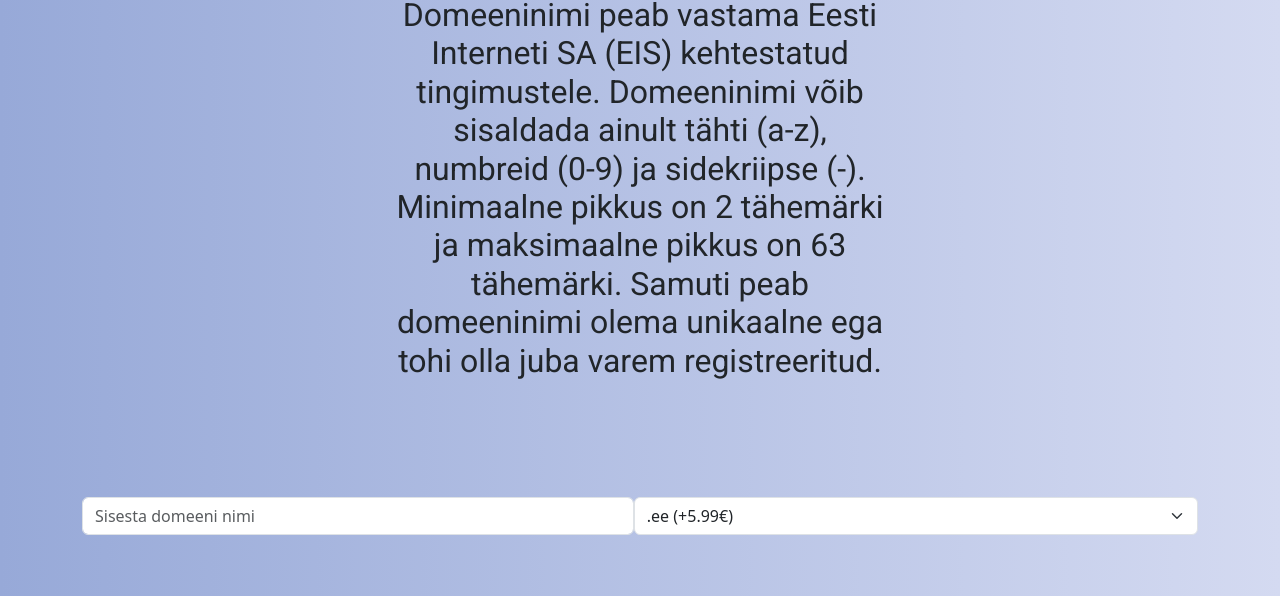
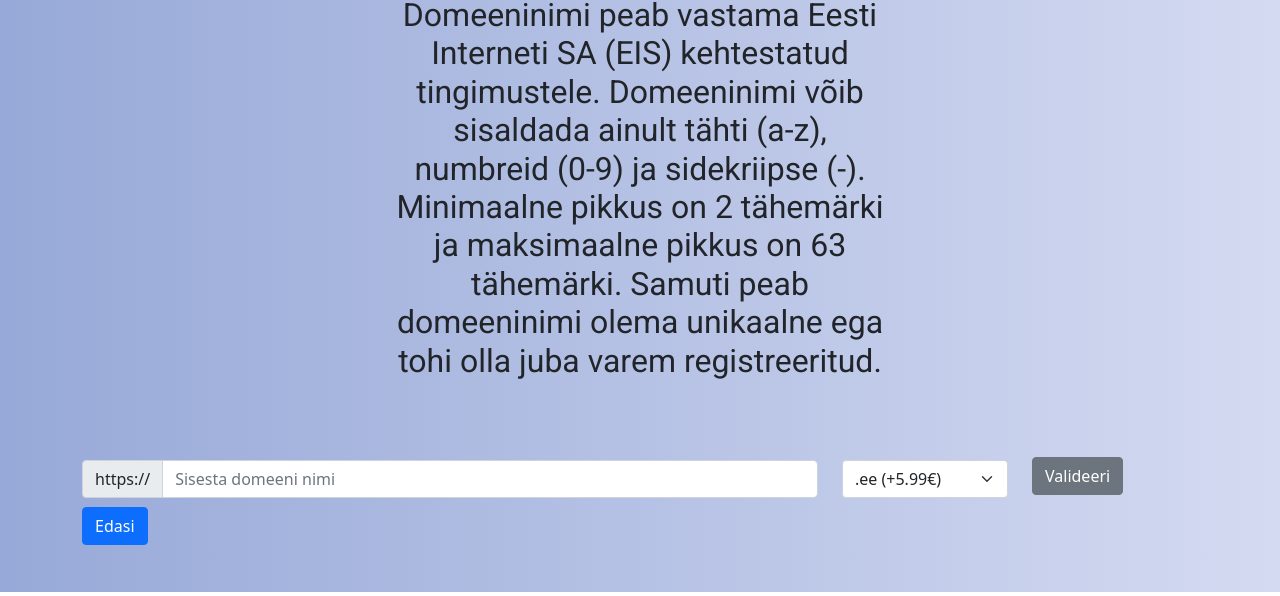
Before and after one commit to olafavasalu/HTML-CSS, a plain HTML site: page indexnew.html in a window 1280 px wide. Shown: the part 208-804 px from the top of the page. Drawn offline with nearby package versions, Linux system fonts and the light colour scheme; files that its build step writes are made by us from their sources; a small style sheet from the web is missing.

Commit message:
Update indexnew.html

```diff
--- a/indexnew.html
+++ b/indexnew.html
@@ -4,8 +4,8 @@
 <head>
     <meta http-equiv="Content-Type" content="text/html; charset=UTF-8">
     <title>Domeeni registeerimise vorm</title>
-    <link href="https://cdn.jsdelivr.net/npm/bootstrap@5.3.2/dist/css/bootstrap.min.css" rel="stylesheet"
-        integrity="sha384-T3c6CoIi6uLrA9Tneoa7RxnatzjcDSCmG1MXxSR1GAsXEV/Dwwykc2MPK8M2HN" crossorigin="anonymous">
+    <link href="https://cdn.jsdelivr.net/npm/bootstrap@5.0.2/dist/css/bootstrap.min.css" rel="stylesheet"
+        integrity="sha384-EVSTQN3/azprG1Anm3QDgpJLIm9Nao0Yz1ztcQTwFspd3yD65VohhpuuCOmLASjC" crossorigin="anonymous">
     <style>
         @import url('https://fonts.googleapis.com/css2?family=Roboto&display=swap');
 
@@ -27,16 +27,6 @@
             margin-left: 30%;
             margin-right: 30%;
         }
-        .container {
-            display: flex;
-            justify-content: center;
-            align-items: center;
-            margin-top: 0;
-            margin-right: auto;
-            margin-bottom: 0;
-            margin-left: auto;
-
-        }
     </style>
 
     <link rel="stylesheet" href="./index_files/styles.css">
@@ -55,15 +45,40 @@
                 registreeritud.</p>
         </div>
         <br>
-        <div class="container"> <br><br><br>
-            <input class="form-control" name="domain" placeholder="Sisesta domeeni nimi" required>
-            <select class="form-select" name="domain_ending">
+        <div class="container">
+
+            <form>
+                <div class="row">
+                    <div class="col-sm-12">
+                        <div class="row align-top">
+                            <div class="col-md-8  mt-3">
+                                <div class="input-group">
+                               <span  class="input-group-text">https://</span> <input class="form-control" name="domain" placeholder="Sisesta domeeni nimi" required>
+                            </div>
+                        </div>
+                            <div class="col-md-2">
+                                <select class="form-select mt-3" name="domain_ending">
                                     <option value=".ee">.ee (+5.99€)</option>
                                     <option value=".com">.com (+9.99€)</option>
                                     <option value=".eu">.eu (+11.99€)</option>
                                 </select>
+                            </div>
+                            <div class="col-md-2 align-top  mt-1">
+                                <button class="btn btn-secondary"
+                                onclick="window.location.href = 'next-page.html';">Valideeri</button>
+
+                            </div>
+                        </div>
+
+                    </div>
+                    <div class="col">
+                        <button class="btn btn-primary"
+                            onclick="window.location.href = 'next-page.html';">Edasi</button>
+                    </div>
+                </div>
             </form>
         </div>
+
 </body>
 
 </html>
```
Lines whose indentation alone changed are shown as unchanged.
